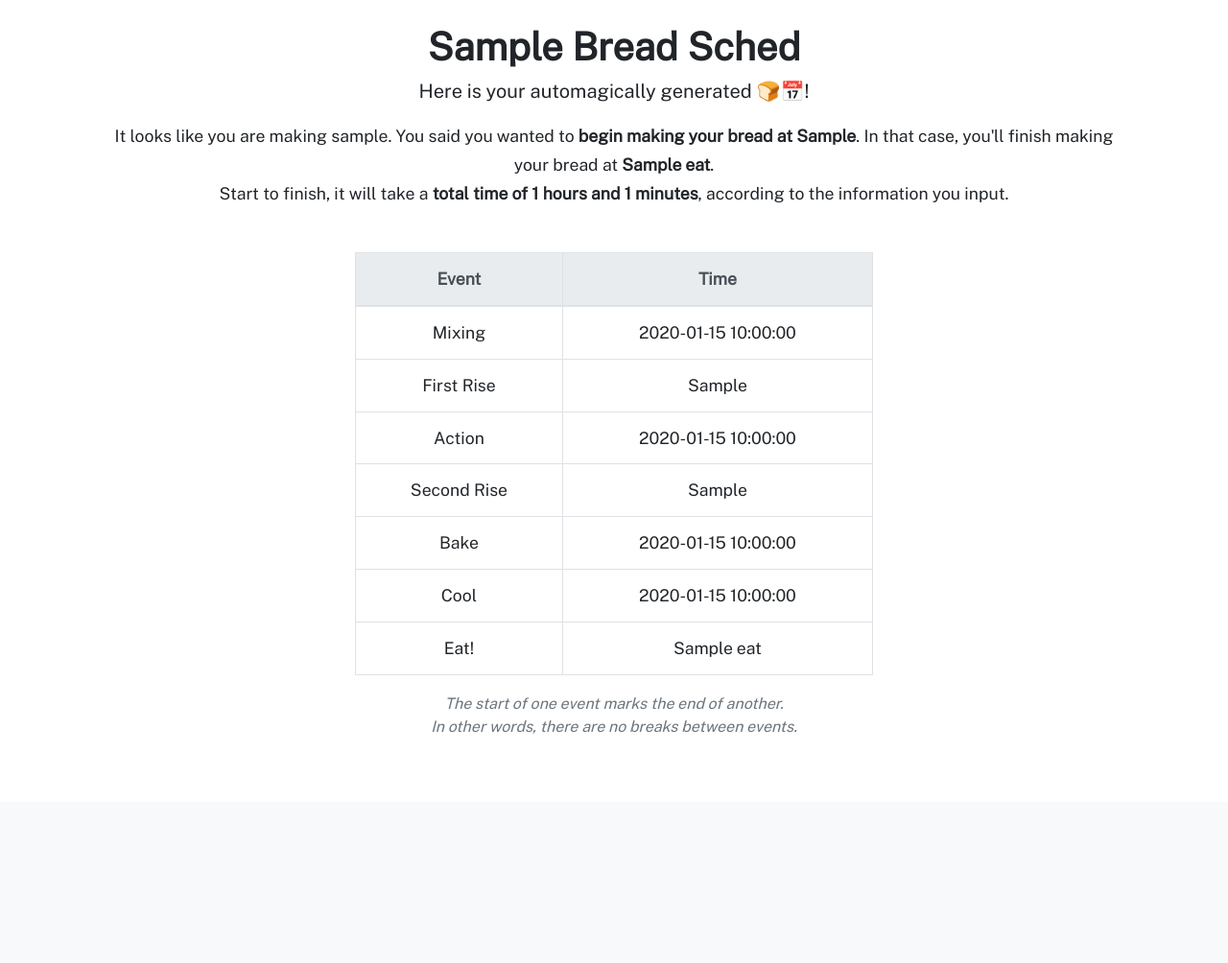
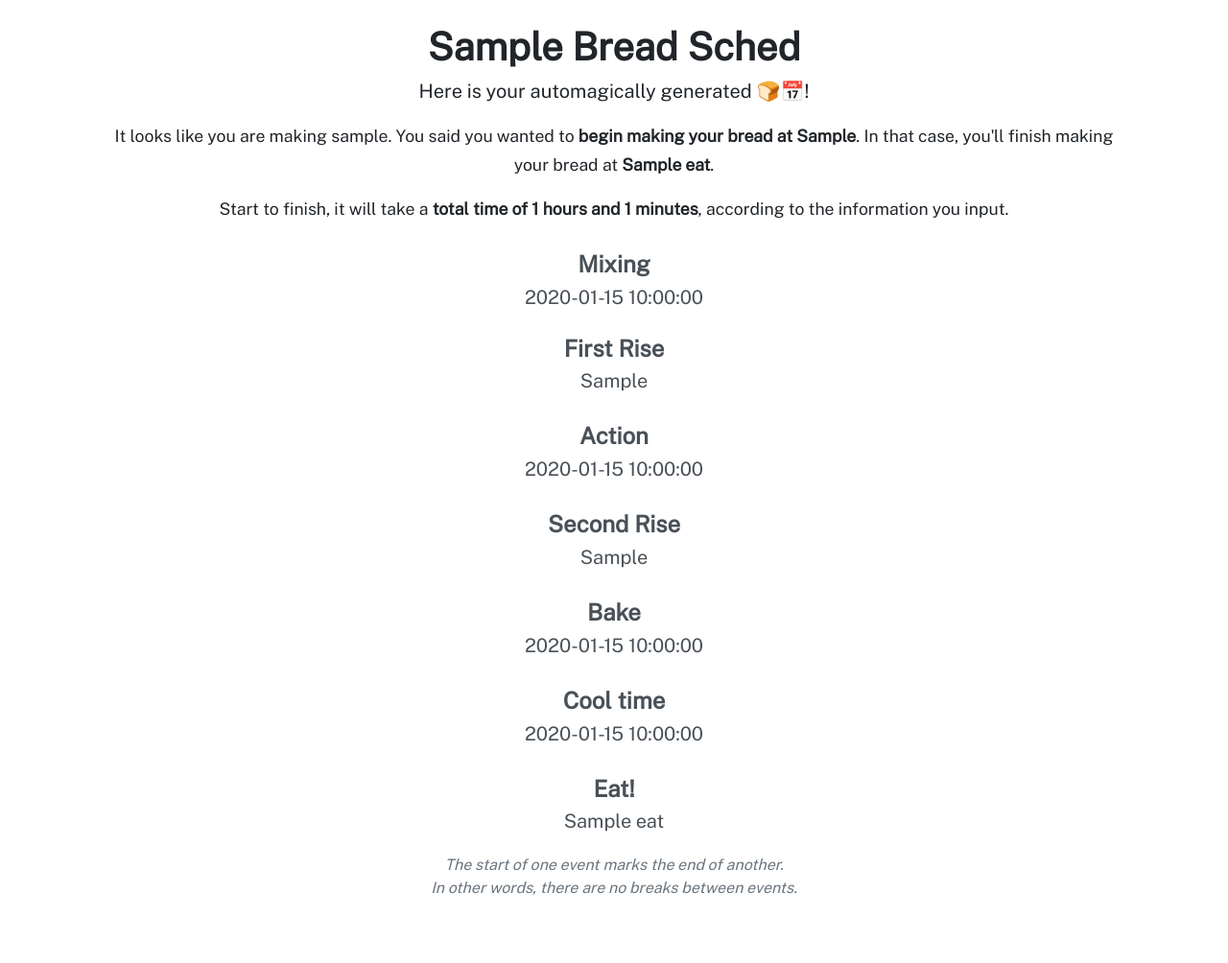
Before and after one commit to jakebox/breadsched, a Flask app: template app/templates/output.html in a window 1280 px wide. Shown: the part 54-1058 px from the top of the page at 96% size. Before the commit the page ends 819 px from the top, so only its background shows below. Run offline with Flask 2, Linux system fonts and the light colour scheme; the template is opened without the code that fills it: most values are stand-ins (such as "Sample title", 1, 10 or a date in 2020); some libraries are stand-ins or nearby versions.

Commit message:
Fixed up output page

```diff
--- a/app/templates/output.html
+++ b/app/templates/output.html
@@ -8,8 +8,7 @@
 
     <p class="lead">Here is your automagically generated &#x1F35E;&#x1F4C5;!<br></p>
 
-
-    <p>It looks like you are making {{ bread_object.bread_kind.lower() }}.
+    It looks like you are making {{ bread_object.bread_kind.lower() }}.
 
     {% if target_time %}
     To have it ready by {{ bread_object.schedule.get('eat') }} like you wanted, the <strong>latest you could start making your bread is {{ latest_possible_start }}.</strong><br>
@@ -19,49 +18,64 @@
     You said you wanted to <strong>begin making your bread at {{ latest_possible_start }}</strong>. In that case, you'll finish making your bread at <strong>{{ bread_object.schedule.get('eat') }}</strong>.<br>
     {% endif %}
 
-        Start to finish, it will take a <strong>total time of {{ total_rise_hours }} hours and {{ total_rise_mins }} minutes</strong>, according to the information you input.</p><br>
+	</p>
 
 
-    <div class="row mx-auto justify-content-center">
-        <table class="table table-bordered table-responsive-sm">
-            <thead class="thead-light">
-                <tr>
-                    <th scope="col">Event</th>
-                    <th scope="col">Time</th>
-                </tr>
-            </thead>
-            <tbody>
-                <tr>
-                    <td>Mixing</td>
-                    <td>{{bread_object.schedule.get('mixing_time')}}</td>
-                </tr>
-                <tr>
-                    <td>First Rise</td>
-                    <td>{{bread_object.schedule.get('rise0')}}</td>
-                </tr>
-                <tr>
-                    <td>Action</td>
-                    <td>{{bread_object.schedule.get('action_time')}}</td>
-                </tr>
-                <tr>
-                    <td>Second Rise</td>
-                    <td>{{bread_object.schedule.get('rise1')}}</td>
-                </tr>
-                <tr>
-                    <td>Bake</td>
-                    <td>{{bread_object.schedule.get('bake_time')}}</td>
-                </tr>
-                <tr>
-                    <td>Cool</td>
-                    <td>{{bread_object.schedule.get('cool_time')}}</td>
-                </tr>
-                <tr>
-                    <td>Eat!</td>
-                    <td>{{bread_object.schedule.get('eat')}}</td>
-                </tr>
-            </tbody>
-        </table>
+    <p>Start to finish, it will take a <strong>total time of {{ total_rise_hours }} hours and {{ total_rise_mins }} minutes</strong>, according to the information you input.</p>
+
+	<div class="col mx-auto">
+		<div class="list-group" align="center">
+			<li class="list-group-item list-group-item-action flex-column align-items-start" style="border: none">
+				<div class="d-flex justify-content-center">
+					<h4 class="mb-2"><strong>Mixing</strong></h4>
 				</div>
+				<h5 class="mb-1">{{bread_object.schedule.get('mixing_time')}}</h5>
+			</li>
+			<li class="list-group-item list-group-item-action flex-column align-items-start" style="border: none">
+				<div class="d-flex justify-content-center">
+					<h4 class="mb-2"><strong>First Rise</strong></h4>
+				</div>
+				<h5 class="mb-2">{{bread_object.schedule.get('rise0')}}</h5>
+			</li>
+
+			<li class="list-group-item list-group-item-action flex-column align-items-start" style="border: none">
+				<div class="d-flex justify-content-center">
+					<h4 class="mb-2"><strong>Action</strong></h4>
+				</div>
+				<h5 class="mb-2">{{bread_object.schedule.get('action_time')}}</h5>
+			</li>
+
+			<li class="list-group-item list-group-item-action flex-column align-items-start" style="border: none">
+				<div class="d-flex justify-content-center">
+					<h4 class="mb-2"><strong>Second Rise</strong></h4>
+				</div>
+				<h5 class="mb-2">{{bread_object.schedule.get('rise1')}}</h5>
+			</li>
+
+			<li class="list-group-item list-group-item-action flex-column align-items-start" style="border: none">
+				<div class="d-flex justify-content-center">
+					<h4 class="mb-2"><strong>Bake</strong></h4>
+				</div>
+				<h5 class="mb-2">{{bread_object.schedule.get('bake_time')}}</h5>
+			</li>
+
+			<li class="list-group-item list-group-item-action flex-column align-items-start" style="border: none">
+				<div class="d-flex justify-content-center">
+					<h4 class="mb-2"><strong>Cool time</strong></h4>
+				</div>
+				<h5 class="mb-2">{{bread_object.schedule.get('cool_time')}}</h5>
+			</li>
+
+			<li class="list-group-item list-group-item-action flex-column align-items-start" style="border: none">
+				<div class="d-flex justify-content-center">
+					<h4 class="mb-2"><strong>Eat!</strong></h4>
+				</div>
+				<h5 class="mb-2">{{bread_object.schedule.get('eat')}}</h5>
+			</li>
+
+		</div>
+	</div>
+
 
     <div class="row mx-auto justify-content-center">
         <h5><em><small class="text-muted">The start of one event marks the end of another. <br>
```
Also changed, not shown: 1 other file. Lines whose indentation alone changed are shown as unchanged.
